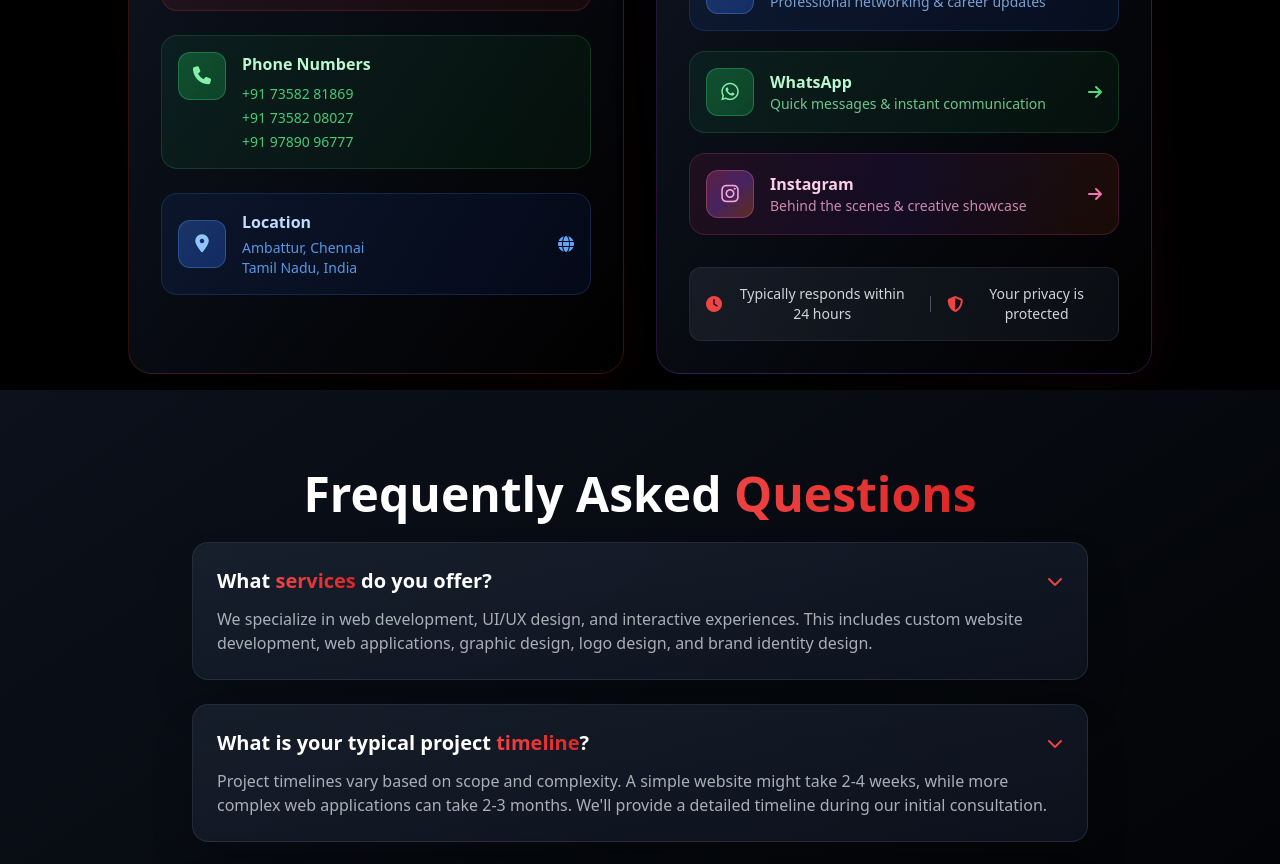
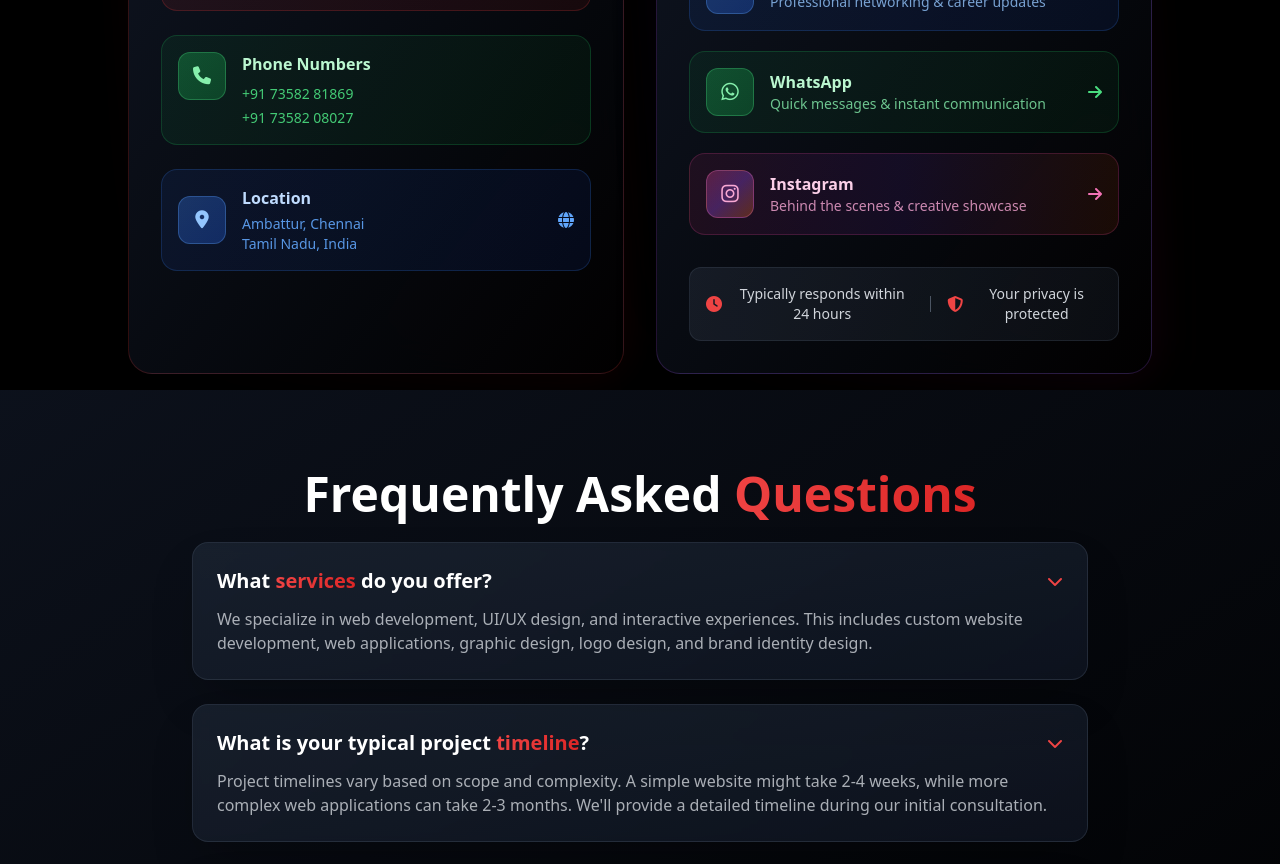
Before and after one commit to Jaisaarathi19/Thryce, a React (Create React App) app: page /contact in a window 1280 px wide. Shown: the part 1520-2384 px from the top of the page. Built offline with nearby package versions, Linux system fonts and the light colour scheme; a web font is replaced by a local one.

Commit message:
Update ContactPage.tsx
removing number

```diff
--- a/src/pages/ContactPage.tsx
+++ b/src/pages/ContactPage.tsx
@@ -436,7 +436,6 @@ const ContactPage: React.FC = () => {
                               <div className="space-y-1">
                                 <div><a href="tel:+917358281869" className="text-green-400/90 hover:text-green-300 transition-colors text-sm block">+91 73582 81869</a></div>
                                 <div><a href="tel:+917358208027" className="text-green-400/90 hover:text-green-300 transition-colors text-sm block">+91 73582 08027</a></div>
-                                <div><a href="tel:+919789096777" className="text-green-400/90 hover:text-green-300 transition-colors text-sm block">+91 97890 96777</a></div>
                               </div>
                             </div>
                           </div>
```
